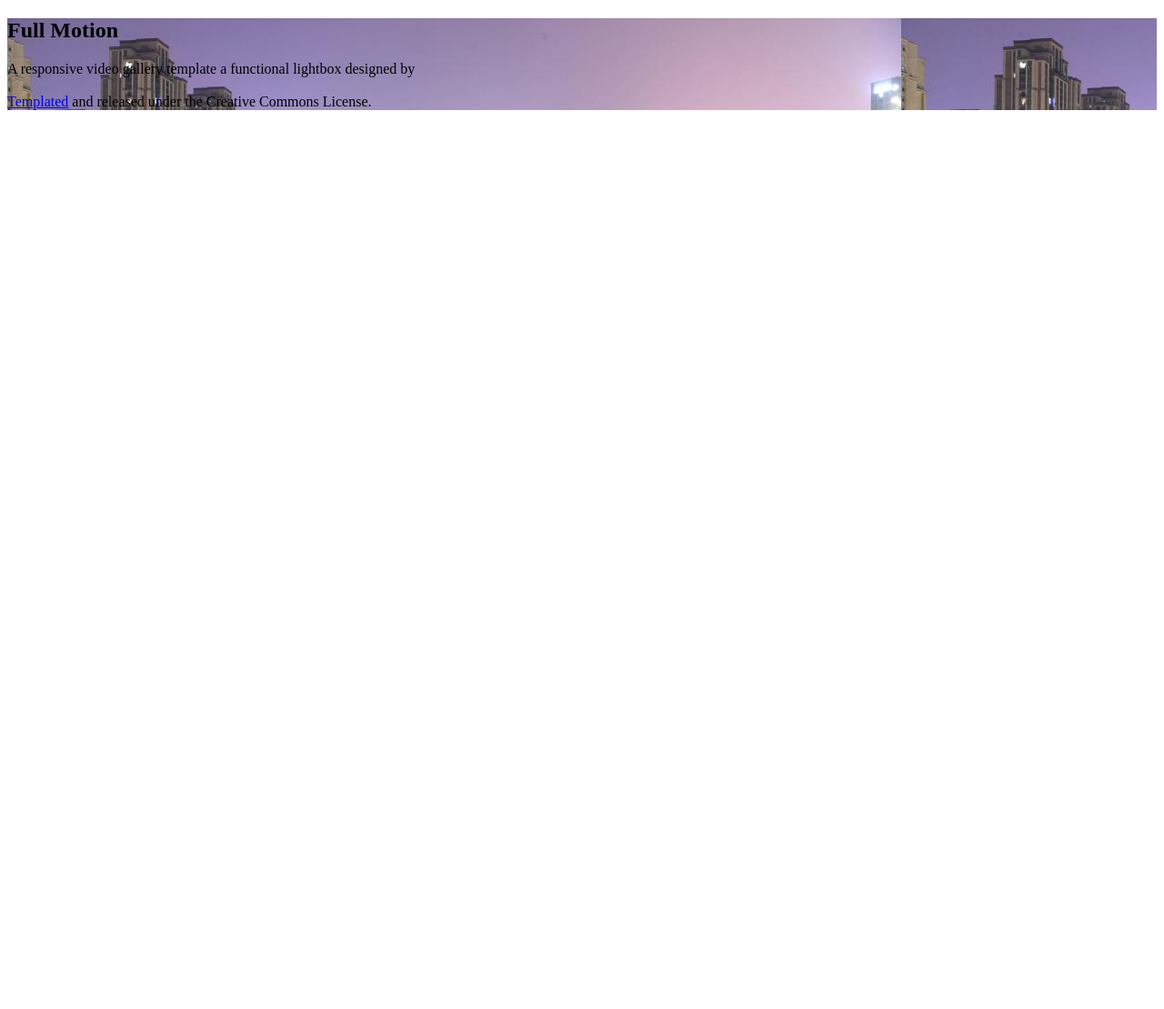
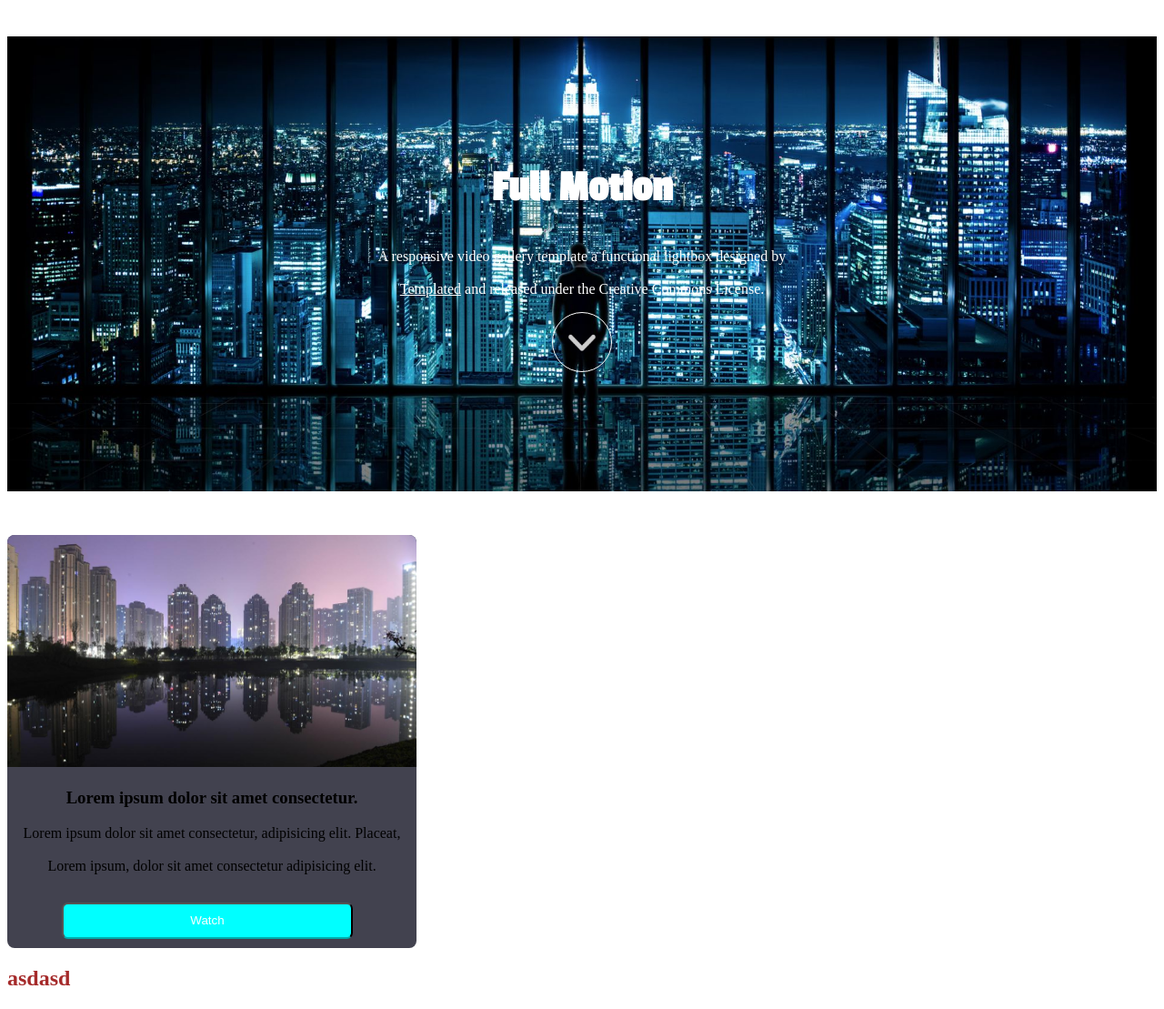
Before and after one commit to menjivar98/Tarea_PaginaWEB, a plain HTML site: page index.html in a window 1280 px wide. Shown: the whole page at 91% size. Before the commit the page ends 800 px from the top, so only its background shows below. Drawn offline with Linux system fonts and the light colour scheme.

Commit message:
Primeros avances

```diff
--- a/index.html
+++ b/index.html
@@ -6,22 +6,49 @@
     <meta name="viewport" content="width=device-width, initial-scale=1.0">
     <meta http-equiv="X-UA-Compatible" content="ie=edge">
     <link rel="stylesheet" href="style.css" type="text/css">
+    <link href="https://fonts.googleapis.com/css?family=Passion+One" rel="stylesheet">
     <title>Tarea De CSS</title>
 </head>
 
 <body>
-    <div class="wraper">
-        <div id="alv">
-            <nav>
-                <h1>Full Motion</h1>
-            </nav>
-
+    <div id="alv">
+        <nav>
+            <h1>Full Motion</h1>
             <p>
                 A responsive video gallery template a functional lightbox designed by <br><br>
-                <a href="https://templated.co/fullmotion">Templated</a> and released under the Creative Commons License.
+                <a href="https://templated.co/fullmotion">Templated</a> and released under the Creative Commons
+                License.
             </p>
-        </div>
+            <div>
+                <a href="#cajas" class="botonF">Abajo</a>
+            </div>
+
+        </nav>
+
     </div>
+    <section>
+        <article class="articulos">
+            <div id="cajas">
+                <img src="imagenes/1.jpg">
+                <h3>Lorem ipsum dolor sit amet consectetur.</h3>
+                <p>
+                    Lorem ipsum dolor sit amet consectetur, adipisicing elit. Placeat, <br> <br>
+
+                    Lorem ipsum, dolor sit amet consectetur adipisicing elit.
+                </p>
+
+                <button id="btn1"> Watch</button>
+            </div>
+        </article>
+    </section>
+    <footer>
+        <h2>asdasd</h2>
+    </footer>
+
+
+
+
+
 
 
 
--- a/style.css
+++ b/style.css
@@ -1,5 +1,94 @@
+body{
+    background-color:
+    margin: 0;
+    padding: 0;
+
+}
+
+a{
+    color: #fff;
+    text-decoration-line: underline;
+}
+
 #alv {
-    background-image: url("1.jpg");
-    width: 1vr;
-    height: 50%;
+    margin: 0;
+    padding: 0;
+    background-image: url(imagenes/2.jpg);
+    height: 500px; /* Aqui le especificamos el alto de la imagen */
+    background-position: center; /* Aqui para centrar la imagen */
+    background-repeat: no-repeat; /* Y esto se utiliza para no que la imagen no ser repeta */
+    background-size: cover;/* Se rescala la imagen de fondo para cubrir todo el contenedor */
+    color: #fff;
 }
+
+#alv nav h1 {
+    font-size: 3em;
+    padding-top: 140px;
+    font-family: 'Passion One', cursive;
+}
+
+.botonF{
+    background-image: url(imagenes/3.png);
+    background-position:center;
+    background-repeat: no-repeat;
+    background-size:cover;
+    border: 1px solid #fff;
+    border-radius:100%;
+    color: rgb(255, 255,255);
+    display: block;
+    height: 4em;
+    text-indent: 4em;
+    overflow: hidden;
+    white-space: nowrap;
+    width: 4em;
+    margin: 0 auto 2em auto;
+}
+
+
+#alv nav{
+    color: white;
+    text-align-last: center;
+}
+
+.articulos{
+    padding:3em  0 0 0;
+}
+
+#cajas {
+    background-color: #42424f;
+    width:450px;
+    height:auto;
+    border-radius:0.5em;
+
+}
+
+#cajas h3{
+    text-align: center;
+
+}
+
+#cajas p{
+    text-align: center
+}
+
+img{
+    width: 100%;
+    margin:auto;
+    border-radius:0.5em 0.5em 0 0;
+
+}
+
+#btn1{
+    width: 320px;
+    height: 40px;
+    margin:15px 25px 10px 60px;
+    text-align: center;
+    border-radius: 0.5em;
+    border-bottom-color: aqua;
+    color:white;
+    background-color: aqua;
+}
+
+footer{
+    color: brown;
+}
```
Also changed, not shown: imagenes/1.jpg (renamed from 1.jpg), imagenes/2.jpg (added), imagenes/3.jpg (added), imagenes/3.png (added).
